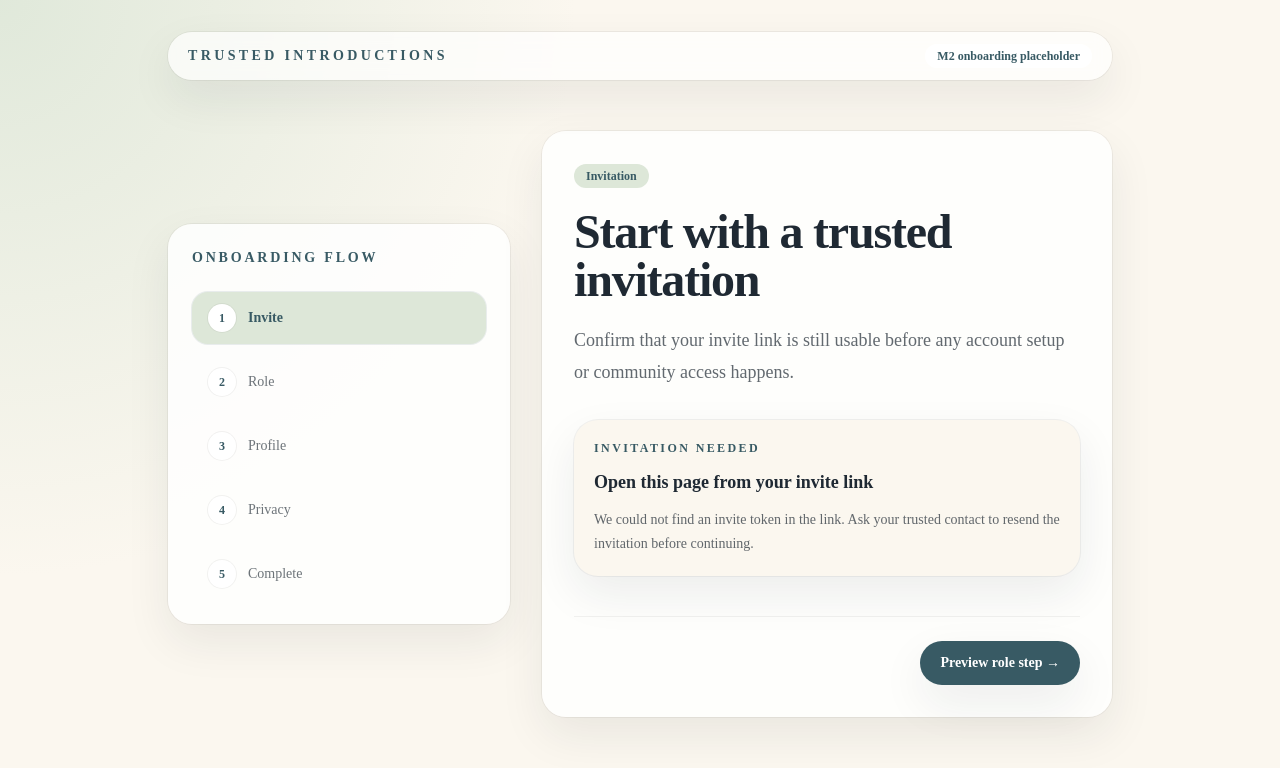
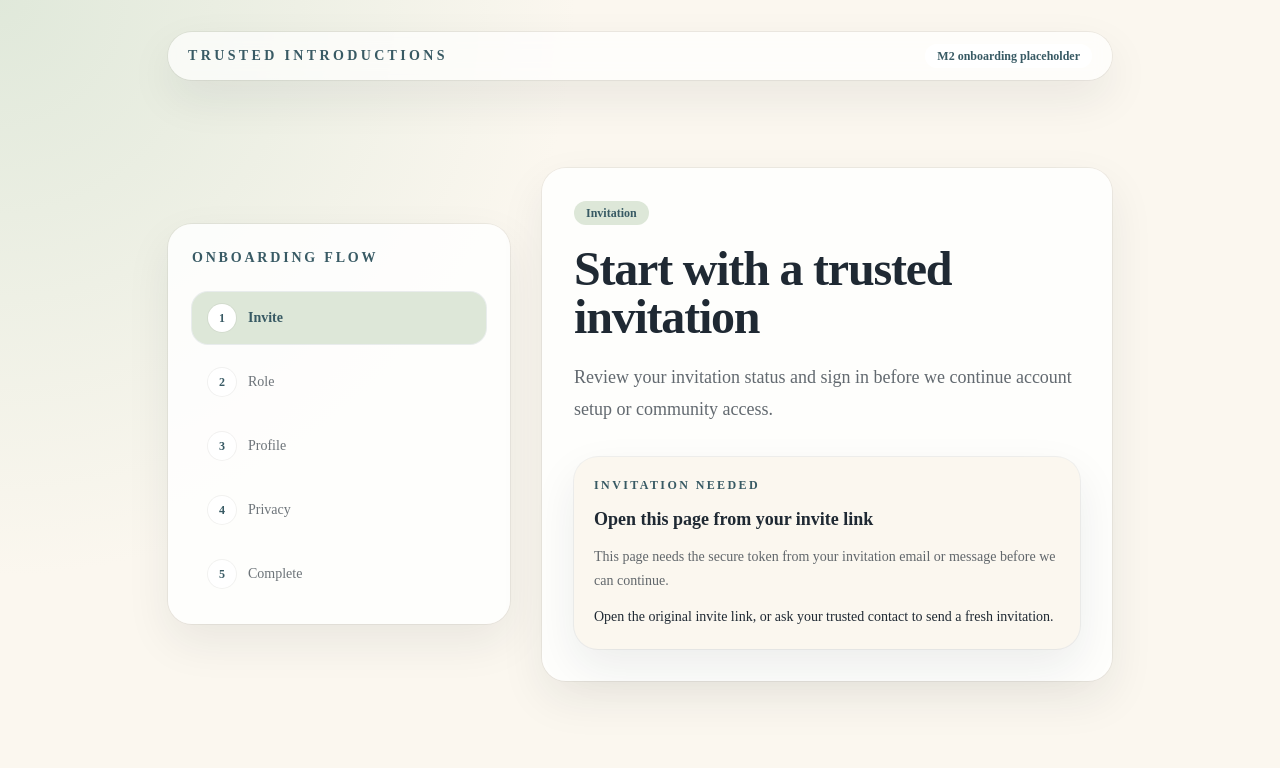
Before and after one commit to avromy/trusted-introductions, a Next.js app: page /onboarding/invite in a window 1280 px wide. Shown: the top 768 px of the page. Built offline with nearby package versions, Linux system fonts and the light colour scheme.

Commit message:
Reconcile production invite UX

```diff
--- a/app/onboarding/invite/page.tsx
+++ b/app/onboarding/invite/page.tsx
@@ -1,3 +1,4 @@
+import React from 'react';
 import { createClient as createServiceClient } from '@supabase/supabase-js';
 
 import { Card } from '@/components/ui';
@@ -6,6 +7,7 @@ import { hashInviteToken, validateInviteForRedemption } from '@/lib/invites';
 import { createClient } from '@/lib/supabase/server';
 import type { SafeInviteValidationResult } from '@/lib/invites';
 import type { Database } from '@/types/supabase';
+import type { User } from '@supabase/supabase-js';
 
 import { OnboardingShell } from '../_components/onboarding-shell';
 import { onboardingSteps } from '../steps';
@@ -18,54 +20,72 @@ type InvitePageState =
   | SafeInviteValidationResult
   | {
       valid: false;
-      reason: 'missing' | 'unavailable';
+      reason: 'missing' | 'unavailable' | 'unauthenticated';
     };
 
 type InviteStateCopyKey = Exclude<InvitePageState, { valid: true }>['reason'] | 'valid';
 
 const inviteStateCopy: Record<
   InviteStateCopyKey,
-  { eyebrow: string; title: string; body: string }
+  { eyebrow: string; title: string; body: string; guidance: string }
 > = {
   valid: {
     eyebrow: 'Invitation found',
     title: 'Your trusted invitation is ready',
-    body: 'This invitation looks valid. Redemption is not enabled on this page yet, so no account, profile, or community access changes have been made.',
+    body: 'You are signed in and this invite is ready to continue. We will confirm your onboarding details before granting community access.',
+    guidance: 'Continue to choose how you want to participate in this trusted community.',
   },
   missing: {
     eyebrow: 'Invitation needed',
     title: 'Open this page from your invite link',
-    body: 'We could not find an invite token in the link. Ask your trusted contact to resend the invitation before continuing.',
+    body: 'This page needs the secure token from your invitation email or message before we can continue.',
+    guidance:
+      'Open the original invite link, or ask your trusted contact to send a fresh invitation.',
   },
   token_mismatch: {
     eyebrow: 'Invitation not found',
     title: 'This invite link is not valid',
-    body: 'The token in this link does not match an active invitation. Check that the full link was copied correctly or request a new one.',
+    body: 'The token in this link does not match an active invitation. Nothing has been changed on your account.',
+    guidance: 'Check that the full link was copied correctly, or request a new invitation.',
   },
   expired: {
     eyebrow: 'Invitation expired',
     title: 'This invite link has expired',
-    body: 'For safety, expired invitations cannot be used. Ask your trusted contact to send a fresh invitation.',
+    body: 'For safety, invitations stop working after their expiration date. This link can no longer be accepted.',
+    guidance: 'Ask your trusted contact to send a new invitation if you still need access.',
   },
   revoked: {
     eyebrow: 'Invitation revoked',
     title: 'This invite is no longer available',
-    body: 'The invitation was revoked before it could be used. Contact the person who invited you if you think this was a mistake.',
+    body: 'The person or team that issued this invitation has withdrawn it. Revoked invitations cannot be accepted.',
+    guidance: 'Contact your trusted inviter if you believe access is still intended.',
   },
   redeemed: {
     eyebrow: 'Invitation already used',
     title: 'This invite has already been redeemed',
-    body: 'Invite links can only be used once. Sign in with the account that accepted it or ask for a new invitation.',
+    body: 'This invitation has already been accepted. Invite links can only be redeemed one time.',
+    guidance:
+      'Sign in with the account that accepted it, or ask for a new invitation if you need to use a different account.',
   },
   blocked: {
     eyebrow: 'Invitation unavailable',
     title: 'This invite is not available',
-    body: 'This invitation is blocked and cannot be used. Ask your trusted contact to send a new invitation if access is still intended.',
+    body: 'This invitation is blocked and cannot be used. No onboarding or community access changes were made.',
+    guidance:
+      'Ask your trusted contact to review the invitation and send a new one if appropriate.',
+  },
+  unauthenticated: {
+    eyebrow: 'Sign in required',
+    title: 'Sign in to accept this invitation',
+    body: 'This invite is valid, but you need to be signed in before you can continue onboarding.',
+    guidance:
+      'Sign in with the email address that received the invite, then reopen this link to continue.',
   },
   unavailable: {
     eyebrow: 'Validation unavailable',
     title: 'We could not validate this invite',
-    body: 'No changes were made. Please try again later or ask your trusted contact to confirm the invitation.',
+    body: 'We could not safely validate this invitation right now. No onboarding or community access changes were made.',
+    guidance: 'Please try again later, or ask your trusted contact to confirm the invitation.',
   },
 };
 
@@ -91,6 +111,17 @@ function createInviteLookupClient() {
   }
 
   return createClient();
+}
+
+async function getCurrentUser(): Promise<User | null> {
+  const supabase = createClient();
+  const { data, error } = await supabase.auth.getUser();
+
+  if (error) {
+    return null;
+  }
+
+  return data.user;
 }
 
 async function validateInviteToken(token: string | null): Promise<InvitePageState> {
@@ -124,17 +155,22 @@ export default async function InviteOnboardingPage({
   searchParams?: InviteSearchParams;
 }) {
   const inviteState = await validateInviteToken(readToken(searchParams));
-  const copy = inviteState.valid ? inviteStateCopy.valid : inviteStateCopy[inviteState.reason];
+  const currentUser = inviteState.valid ? await getCurrentUser() : null;
+  const pageState: InvitePageState =
+    inviteState.valid && currentUser === null
+      ? { valid: false, reason: 'unauthenticated' }
+      : inviteState;
+  const copy = pageState.valid ? inviteStateCopy.valid : inviteStateCopy[pageState.reason];
 
   return (
     <OnboardingShell
       badge="Invitation"
       title="Start with a trusted invitation"
-      description="Confirm that your invite link is still usable before any account setup or community access happens."
+      description="Review your invitation status and sign in before we continue account setup or community access."
       currentHref="/onboarding/invite"
       steps={[...onboardingSteps]}
-      nextHref="/onboarding/role"
-      nextLabel="Preview role step"
+      nextHref={pageState.valid ? '/onboarding/role' : undefined}
+      nextLabel={pageState.valid ? 'Continue onboarding' : undefined}
     >
       <Card className="bg-cream p-5 shadow-none">
         <p className="text-xs font-semibold uppercase tracking-[0.2em] text-trust">
@@ -142,12 +178,13 @@ export default async function InviteOnboardingPage({
         </p>
         <h2 className="mt-3 text-lg font-semibold text-ink">{copy.title}</h2>
         <p className="mt-3 text-sm leading-6 text-ink/70">{copy.body}</p>
-        {inviteState.valid ? (
+        <p className="mt-3 text-sm font-medium leading-6 text-ink">{copy.guidance}</p>
+        {pageState.valid ? (
           <p className="mt-4 text-sm leading-6 text-ink/70">
             This invite is for{' '}
-            <span className="font-medium text-ink">{inviteState.invite.inviteeEmail}</span>
-            {inviteState.invite.expiresAt
-              ? ` and expires on ${new Date(inviteState.invite.expiresAt).toLocaleDateString('en-US')}`
+            <span className="font-medium text-ink">{pageState.invite.inviteeEmail}</span>
+            {pageState.invite.expiresAt
+              ? ` and expires on ${new Date(pageState.invite.expiresAt).toLocaleDateString('en-US')}`
               : ''}
             .
           </p>
```
